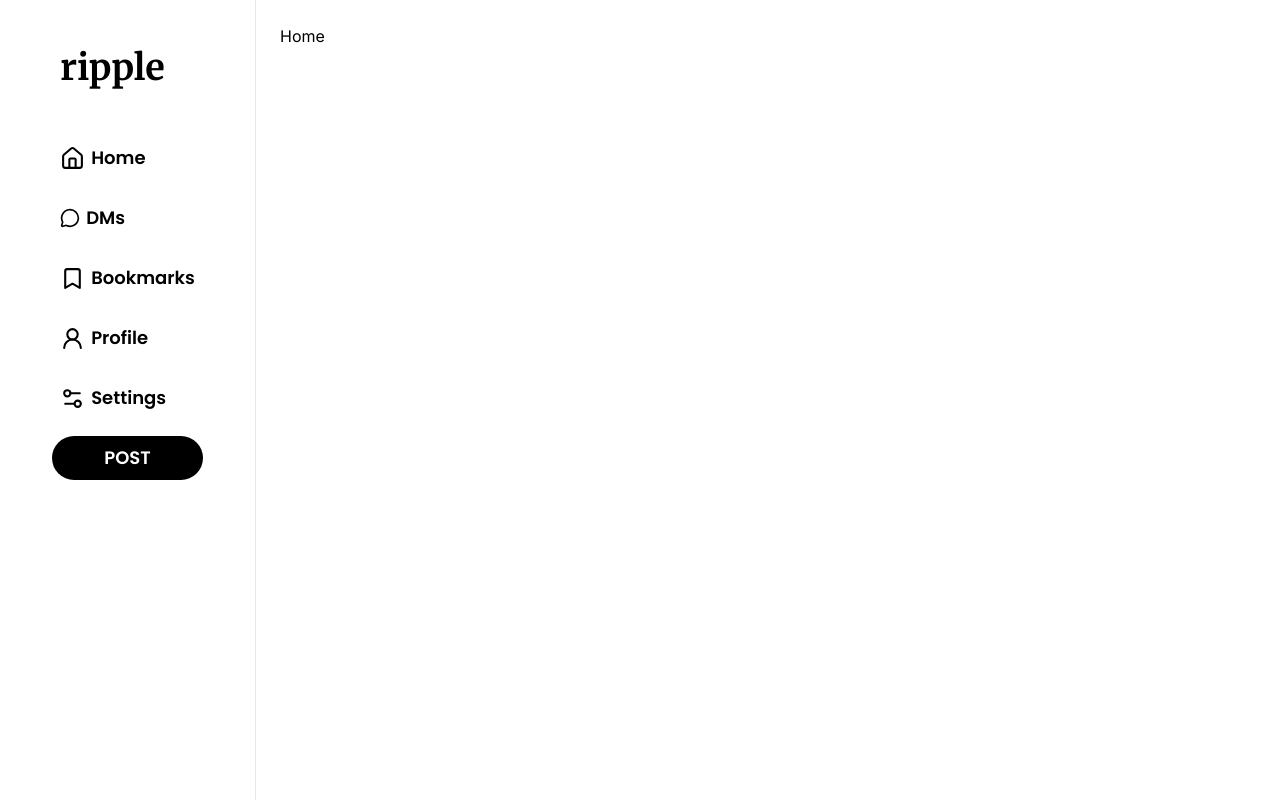
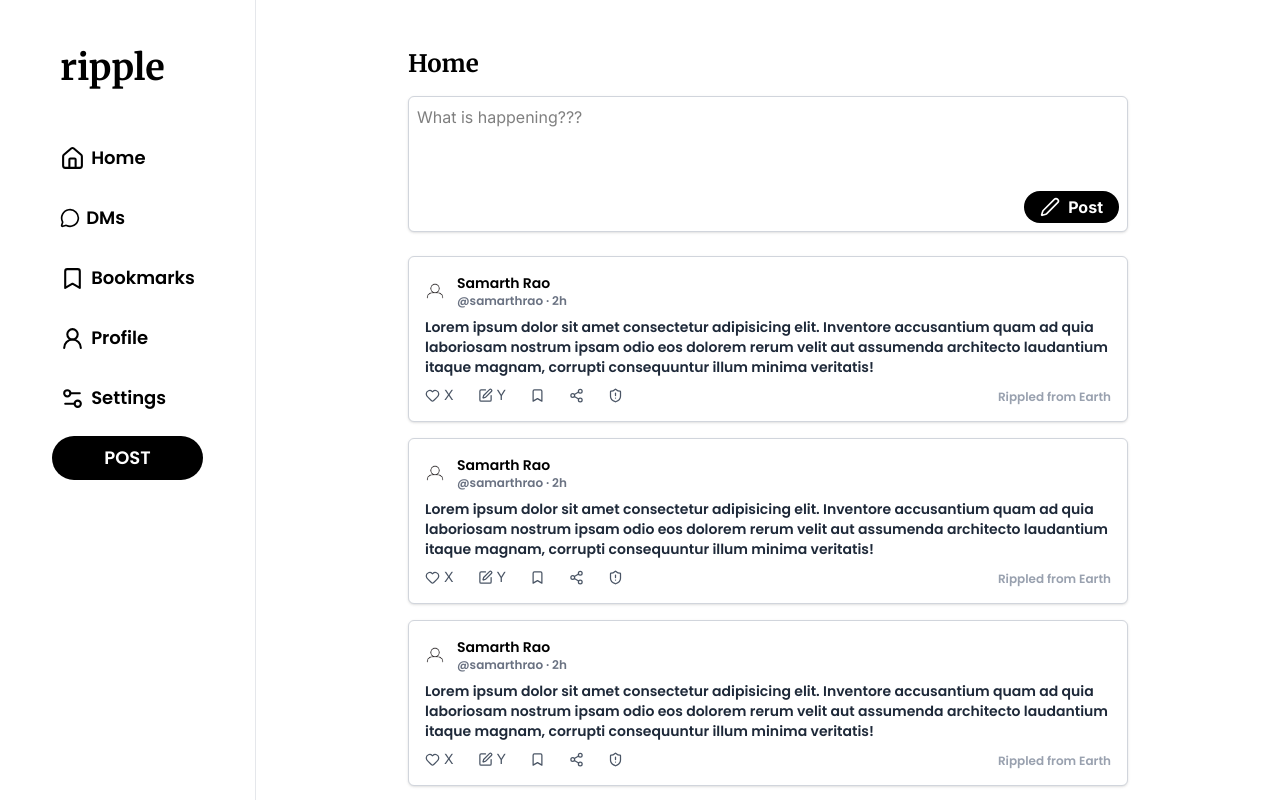
Before and after one commit to raosam23/ripple, a Next.js app: page /home in a window 1280 px wide. Shown: the top 800 px of the page. Built offline with nearby package versions, Linux system fonts and the light colour scheme.

Commit message:
Create Home Page layout

```diff
--- /dev/null
+++ b/app/components/ComposePost.tsx
@@ -0,0 +1,23 @@
+import { PenIcon } from 'lucide-react';
+import React from 'react';
+PenIcon;
+
+const ComposePost = () => {
+  return (
+    <div className="border border-gray-300 p-2 mb-6 bg-white shadow-sm rounded-md">
+      <textarea
+        placeholder="What is happening???"
+        className="w-full resize-none border-none focus:ring-0 focus:outline-none text-md"
+        rows={3}
+      />
+      <div className="flex justify-end mt-2">
+        <button className="flex items-center cursor-pointer gap-2 bg-black text-white px-4 py-1 rounded-full text-md font-bold hover:bg-gray-800 transition">
+          <PenIcon size={20} />
+          Post
+        </button>
+      </div>
+    </div>
+  );
+};
+
+export default ComposePost;
--- /dev/null
+++ b/app/components/HomeRipple.tsx
@@ -0,0 +1,19 @@
+import React from 'react';
+import ComposePost from './ComposePost';
+import Post from './Post';
+
+const HomeRipple = () => {
+  return (
+    <div className="w-full max-w-3xl mx-auto px-3 sm:px-6 py-6">
+      <h1 className="text-2xl font-bold mb-4">Home</h1>
+      <ComposePost />
+      <div className="space-y-4">
+        {[1, 2, 3, 4, 5].map((id: number) => (
+          <Post key={id} />
+        ))}
+      </div>
+    </div>
+  );
+};
+
+export default HomeRipple;
--- /dev/null
+++ b/app/components/Post.tsx
@@ -0,0 +1,135 @@
+'use client';
+import {
+  Axe,
+  Bookmark,
+  CircleOff,
+  Heart,
+  HeartOff,
+  LucideMessageCircleWarning,
+  MessageCircleQuestion,
+  PenBoxIcon,
+  Share2Icon,
+  ShieldAlert,
+  Target,
+} from 'lucide-react';
+import { FaTwitter, FaInstagram, FaFacebook, FaReddit, FaLink } from 'react-icons/fa';
+import Image from 'next/image';
+import React, { useState } from 'react';
+
+const Post = () => {
+  const [showShareDropDown, setShowShareDropDown] = useState<boolean>(false);
+  const [showReportDropDown, setShowReportDropDown] = useState<boolean>(false);
+  return (
+    <div className="border border-gray-300 rounded-md p-4 bg-white shadow-sm">
+      <div className="flex items-center space-x-3 mb-2">
+        <Image src={'/images/user_profile.png'} width={20} height={20} alt="User" />
+        <div>
+          <p className="font-semibold text-sm">Samarth Rao</p>
+          <p className="text-xs text-gray-500">@samarthrao · 2h</p>
+        </div>
+      </div>
+      <p className="text-gray-800 text-sm">
+        Lorem ipsum dolor sit amet consectetur adipisicing elit. Inventore accusantium quam ad quia laboriosam nostrum
+        ipsam odio eos dolorem rerum velit aut assumenda architecto laudantium itaque magnam, corrupti consequuntur
+        illum minima veritatis!
+      </p>
+      <div className="flex flex-row justify-between items-end">
+        <div className="flex flex-row gap-6 items-center mt-2">
+          <div className="flex items-center cursor-pointer gap-1 text-sm text-gray-600">
+            <Heart className="hover:text-black transition" size={15} />
+            <span>X</span>
+          </div>
+          <div className="flex items-center cursor-pointer gap-1 text-sm text-gray-600">
+            <PenBoxIcon className="hover:text-black transition" size={15} />
+            <span>Y</span>
+          </div>
+          <div className="flex items-center cursor-pointer gap-1 text-sm text-gray-600">
+            <Bookmark className="hover:text-black transition" size={15} />
+          </div>
+          <div className="relative">
+            <div
+              className="flex items-center cursor-pointer gap-1 text-sm text-gray-600"
+              onClick={() => {
+                setShowReportDropDown(false);
+                setShowShareDropDown((prev) => !prev);
+              }}
+            >
+              <Share2Icon className="hover:text-black transition" size={15} />
+            </div>
+            {showShareDropDown && (
+              <div
+                className="absolute top-6 right-0 md:left-0 bg-white border-gray-300 rounded-3xl shadow-2xl text-sm z-10 w-44"
+                onMouseLeave={() => setShowShareDropDown(!setShowShareDropDown)}
+              >
+                <ul className="divide-y divide-gray-200">
+                  <li className="flex flex-row items-center gap-1 px-4 py-2 cursor-pointer hover:bg-gray-100 transition rounded-t-3xl">
+                    Share on <FaTwitter />
+                  </li>
+                  <li className="flex flex-row items-center gap-1 px-4 py-2 cursor-pointer hover:bg-gray-100 transition">
+                    Share on <FaInstagram />
+                  </li>
+                  <li className="flex flex-row items-center gap-1 px-4 py-2 cursor-pointer hover:bg-gray-100 transition">
+                    Share on <FaFacebook />
+                  </li>
+                  <li className="flex flex-row items-center gap-1 px-4 py-2 cursor-pointer hover:bg-gray-100 transition">
+                    Share on <FaReddit />
+                  </li>
+                  <li className="flex flex-row items-center gap-1 px-4 py-2 cursor-pointer hover:bg-gray-100 transition rounded-b-3xl">
+                    Copy link <FaLink />
+                  </li>
+                </ul>
+              </div>
+            )}
+          </div>
+          <div className="relative">
+            <div
+              className="flex items-center cursor-pointer gap-1 text-sm text-gray-600"
+              onClick={() => {
+                setShowShareDropDown(false);
+                setShowReportDropDown((prev) => !prev);
+              }}
+            >
+              <ShieldAlert className="hover:text-black transition" size={15} />
+            </div>
+            {showReportDropDown && (
+              <div
+                className="absolute top-6 right-0 md:left-0 bg-white border-gray-300 rounded-3xl shadow-2xl text-sm z-10 w-44"
+                onMouseLeave={() => setShowReportDropDown(!showReportDropDown)}
+              >
+                <ul className="divide-y divide-gray-200">
+                  <li className="flex flex-row items-center gap-2.5 px-4 py-2 cursor-pointer hover:bg-gray-100 transition rounded-t-3xl">
+                    <CircleOff size={20} />
+                    It's spam
+                  </li>
+                  <li className="flex flex-row items-center gap-2.5 px-4 py-2 cursor-pointer hover:bg-gray-100 transition">
+                    <HeartOff size={25} />
+                    Hate speech or symbols
+                  </li>
+                  <li className="flex flex-row items-center gap-2.5 px-4 py-2 cursor-pointer hover:bg-gray-100 transition">
+                    <LucideMessageCircleWarning size={25} />
+                    Harassment or bullying
+                  </li>
+                  <li className="flex flex-row items-center gap-2.5 px-4 py-2 cursor-pointer hover:bg-gray-100 transition">
+                    <Target size={25} />
+                    False information
+                  </li>
+                  <li className="flex flex-row items-center gap-2.5 px-4 py-2 cursor-pointer hover:bg-gray-100 transition">
+                    <Axe size={25} />
+                    Violent or graphic content
+                  </li>
+                  <li className="flex flex-row items-center gap-2.5 px-4 py-2 cursor-pointer hover:bg-gray-100 transition rounded-b-3xl">
+                    <MessageCircleQuestion size={25} />
+                    Other
+                  </li>
+                </ul>
+              </div>
+            )}
+          </div>
+        </div>
+        <p className="hidden md:block text-gray-400 text-xs">Rippled from Earth</p>
+      </div>
+    </div>
+  );
+};
+
+export default Post;
--- a/app/home/page.tsx
+++ b/app/home/page.tsx
@@ -1,8 +1,11 @@
 import SideLayout from "../components/SideLayout"
+import HomeRipple from "../components/HomeRipple"
 
 const HomePage = () => {
   return (
-    <SideLayout>Home</SideLayout>
+    <SideLayout>
+      <HomeRipple />
+    </SideLayout>
   )
 }
 
--- a/package.json
+++ b/package.json
@@ -12,7 +12,8 @@
     "lucide-react": "^0.513.0",
     "next": "15.3.3",
     "react": "^19.0.0",
-    "react-dom": "^19.0.0"
+    "react-dom": "^19.0.0",
+    "react-icons": "^5.5.0"
   },
   "devDependencies": {
     "@eslint/eslintrc": "^3",
```
Also changed, not shown: 1 other file (tests, documents, lock files or other folders).
